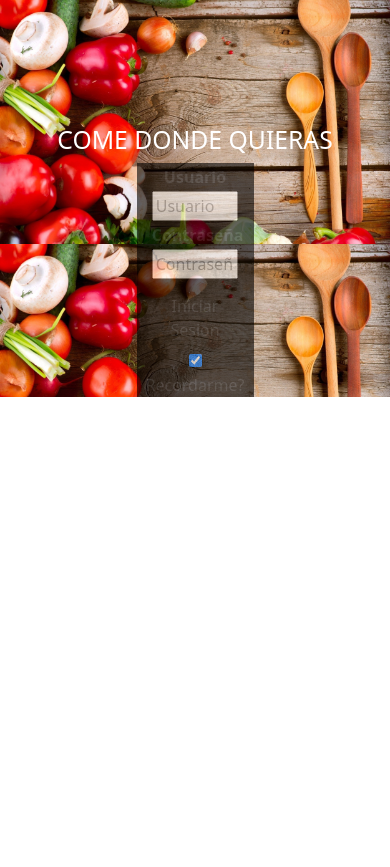
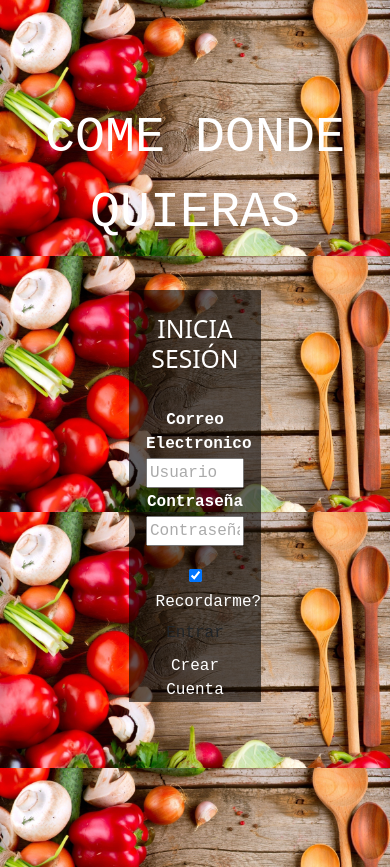
Before and after one commit to RowerPulido/e-Food-Web, a Rails app: page /login in a window 390 px wide. Shown: the part 122-989 px from the top of the page. Before the commit the page ends 519 px from the top, so only its background shows below. Run offline with Rails 7, Linux system fonts and the light colour scheme; style sheets or scripts are compiled from the project's sources; some libraries are stand-ins or nearby versions.

Commit message:
Finalizando layout y agregando detalles(falta responsivo en recordarm y entrar)

```diff
--- a/Webpage/eFood/app/assets/stylesheets/style.css.scss
+++ b/Webpage/eFood/app/assets/stylesheets/style.css.scss
@@ -71,15 +71,17 @@
 /* *** LOGIN PAGE *** */
 .loginbg{
 	background-image: url(login-bg.jpg);
-	background-size: 100%;
+	background-size: 105%;
 }
 
 .login{
-	background-color: black;
-	opacity: .6;
+	background: rgb(0, 0, 0);
+	background: rgba(0, 0, 0, 0.6);
 }
 
 .login-fields{
 	width: 86%;
 	margin-top: 2%;
+	font-family: 'Courier New';
+	color: white;
 }
--- a/Webpage/eFood/app/views/welcome/login.html.erb
+++ b/Webpage/eFood/app/views/welcome/login.html.erb
@@ -1,25 +1,30 @@
 <%= render '/public/navbar' %>
 
 <div class='loginbg'>
-
-
-	<div>
-		<h2 class="text-center text-white" style="padding-top: 125px;">COME DONDE QUIERAS</h2>
-		<form style='margin-left: 35%; margin-right: 35%;'>
+	<p class="text-center text-white" style="padding-top: 100px; font-family: 'Courier New'; font-size: 50px; font-weight: 100">COME DONDE QUIERAS</p>
+	<br>
+	<form style='margin-left: 33%; margin-right: 33%;padding-bottom: 125px;'>
 		<div class="login">
 			<div style="padding-left: 7%; padding-right: 7%;" align="center">
-    				<label class='login-fields'><b>Usuario</b></label>
-    				<input class='login-fields' type="text" placeholder="Usuario" name="uname" required>
+				<br>
+				<h2 class="text-center text-white">INICIA SESIÓN</h2>
+				<br>
+   				<label class='login-fields'><b>Correo Electronico</b></label>
+   				<input class='login-fields' type="text" placeholder="Usuario" name="uname" style="color: black" required>
    				<br>
 	    		<label class='login-fields'><b>Contraseña</b></label>
-    				<input class='login-fields' type="password" placeholder="Contraseña" name="psw" required>
+   				<input class='login-fields' type="password" placeholder="Contraseña" name="psw" style="color: black" required>
    				<br>
 
-		    		<button type="submit" class="orange btn btn-md" style="margin-left: 0px; margin-right: 0px; margin-top: 8%;">Iniciar Sesion</button>
-		    		<br>
-    				<input type="checkbox" checked="checked"> Recordarme?
+   				<div class="login-fields" style="margin-top: 20px;">
+   					<span style="padding-right: 25%;">
+   						<input type="checkbox" checked="checked"> Recordarme?
+   					</span>
+		    		<button type="submit" class="orange btn btn-md" style="margin-left: 0px; margin-right: 0px;">Entrar</button>
+    			<p class="login-fields">Crear Cuenta</p>
+    			</div>
     		</div>
   		</div>
 	</form>
+	<br>
 </div>
-</div>
```
Lines whose indentation alone changed are shown as unchanged.
